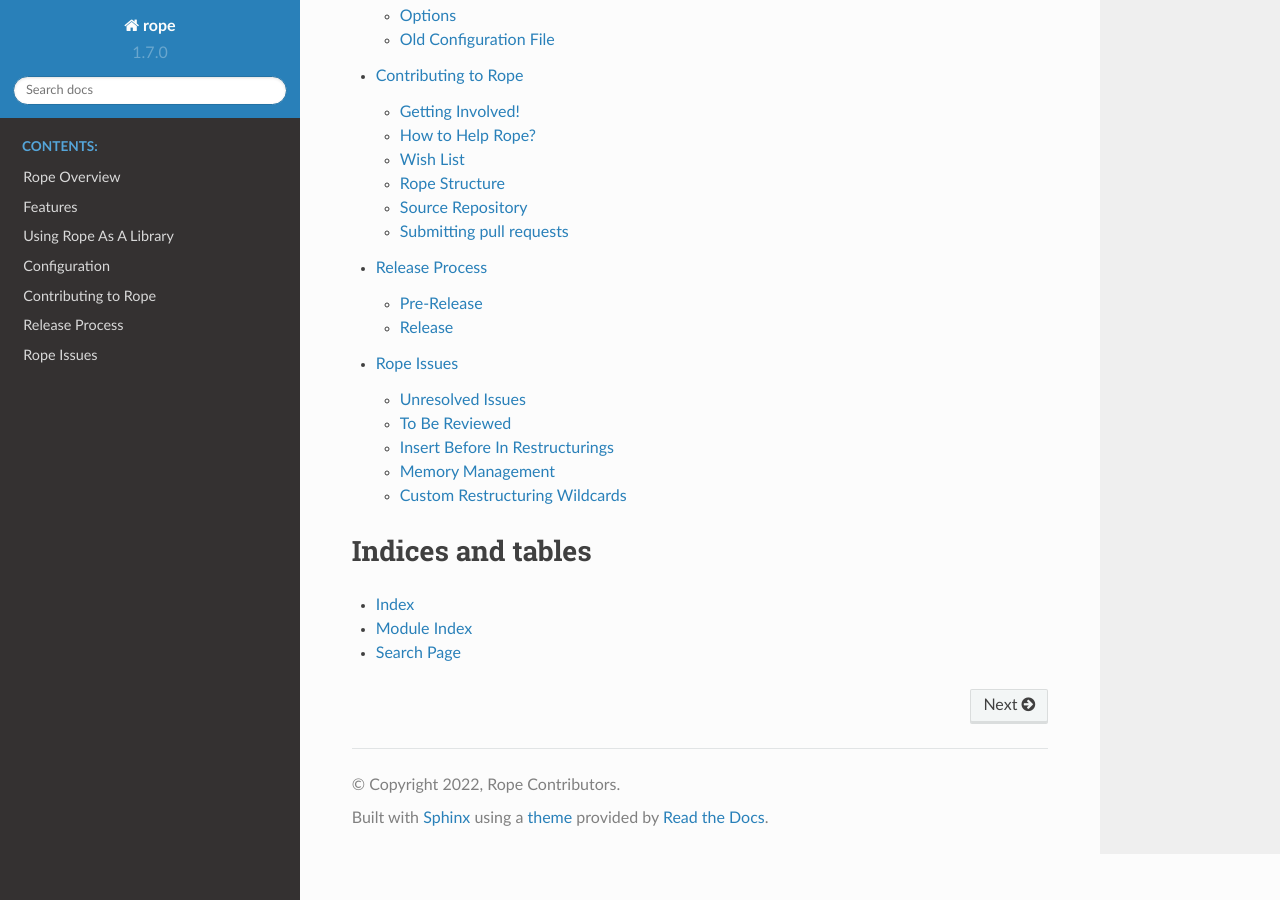
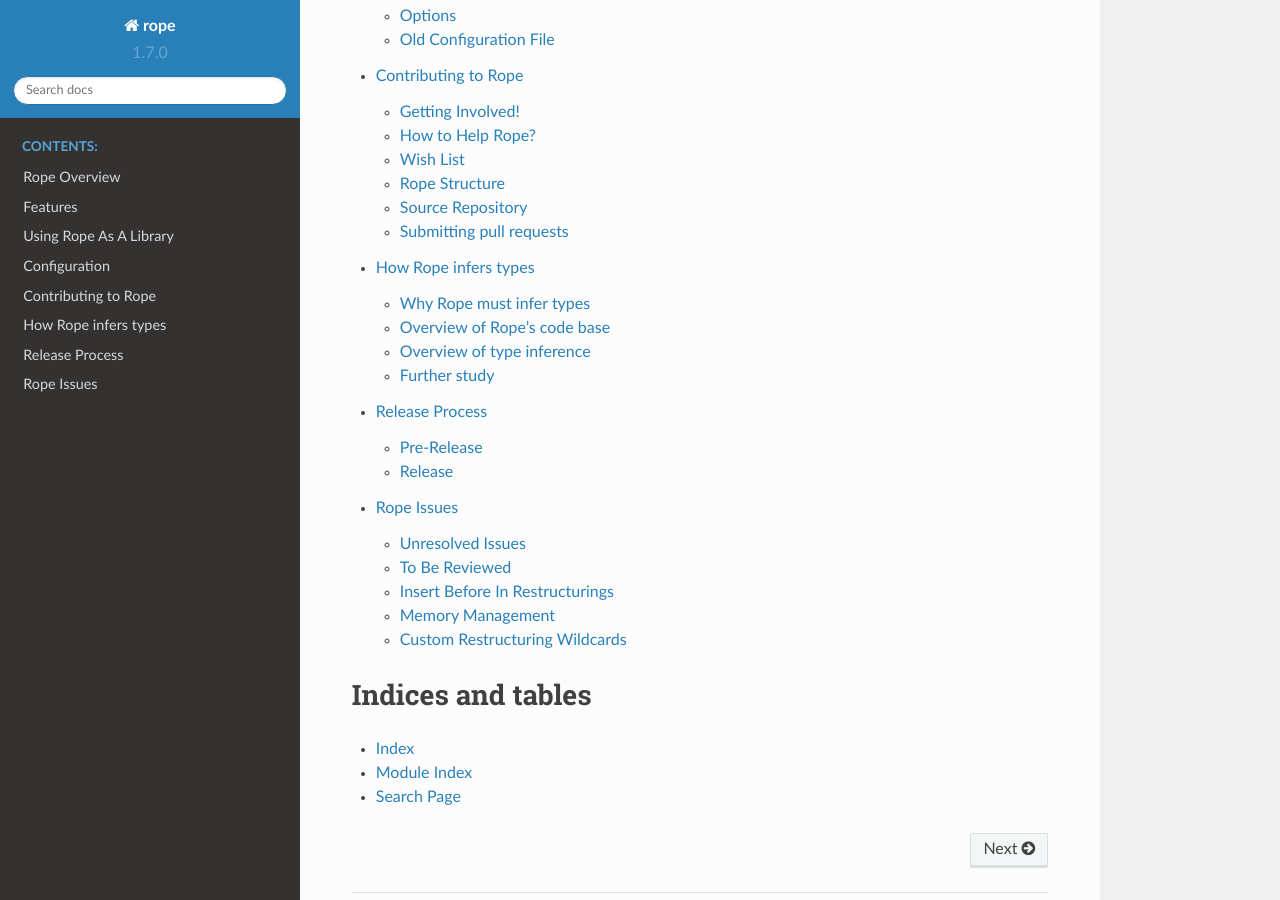
Before and after one commit to python-rope/rope, a Sphinx documentation site: the page built from docs/index.rst, in a window 1280 px wide and 900 px high, scrolled down 820 px. Built offline with Sphinx 7.4.7 and the Read the Docs theme 2.0.0, drawn with Linux system fonts in a browser that asks for light colours; some of the changed lines change nothing that is shown.

Commit message:
Initial checkin

```diff
--- a/docs/index.rst
+++ b/docs/index.rst
@@ -15,6 +15,7 @@
    library
    configuration
    contributing
+   theory
    release-process
    dev/issues
 
--- /dev/null
+++ b/docs/theory.rst
@@ -0,0 +1,56 @@
+.. rst3: filename: docs/theory
+
+.. _`python's ast module`: https://docs.python.org/3/library/ast.html
+
+=====================
+How Rope infers types
+=====================
+
+This is the Theory of Operation for Rope's type inference,
+the most complex part of Rope.
+
+Only Rope's core devs need to understand this material.
+
+Some familiarity with `Python's ast module`_ is recommended, but not essential.
+
+.. contents:: Table of Contents
+
+Why Rope must infer types
+-------------------------
+
+.. To do.
+
+Overview of Rope's code base
+----------------------------
+
+- Startup code.
+- Type inference code.
+- Utility code.
+- Refactoring code.
+- Code completion.
+
+Overview of type inference
+--------------------------
+
+
+First principles:
+- Traversers do most of the work.
+- Local inference is easy; global inference is hard.
+
+Learning what to ignore is important.
+- @saveit is part of Rope's startup code. It has no direct part in type inference.
+
+What *not* to ignore:
+- @prevent_recursion prevents endless inference loops.
+
+What is an inference?
++++++++++++++++++++++
+
+Further study
+-------------
+
+Deep study of a few unit tests is recommended.
+
+`ObjectInferTest.test_simple_type_inferencing` is a good place to start.
+
+.. --- Insert traces here ---
```
